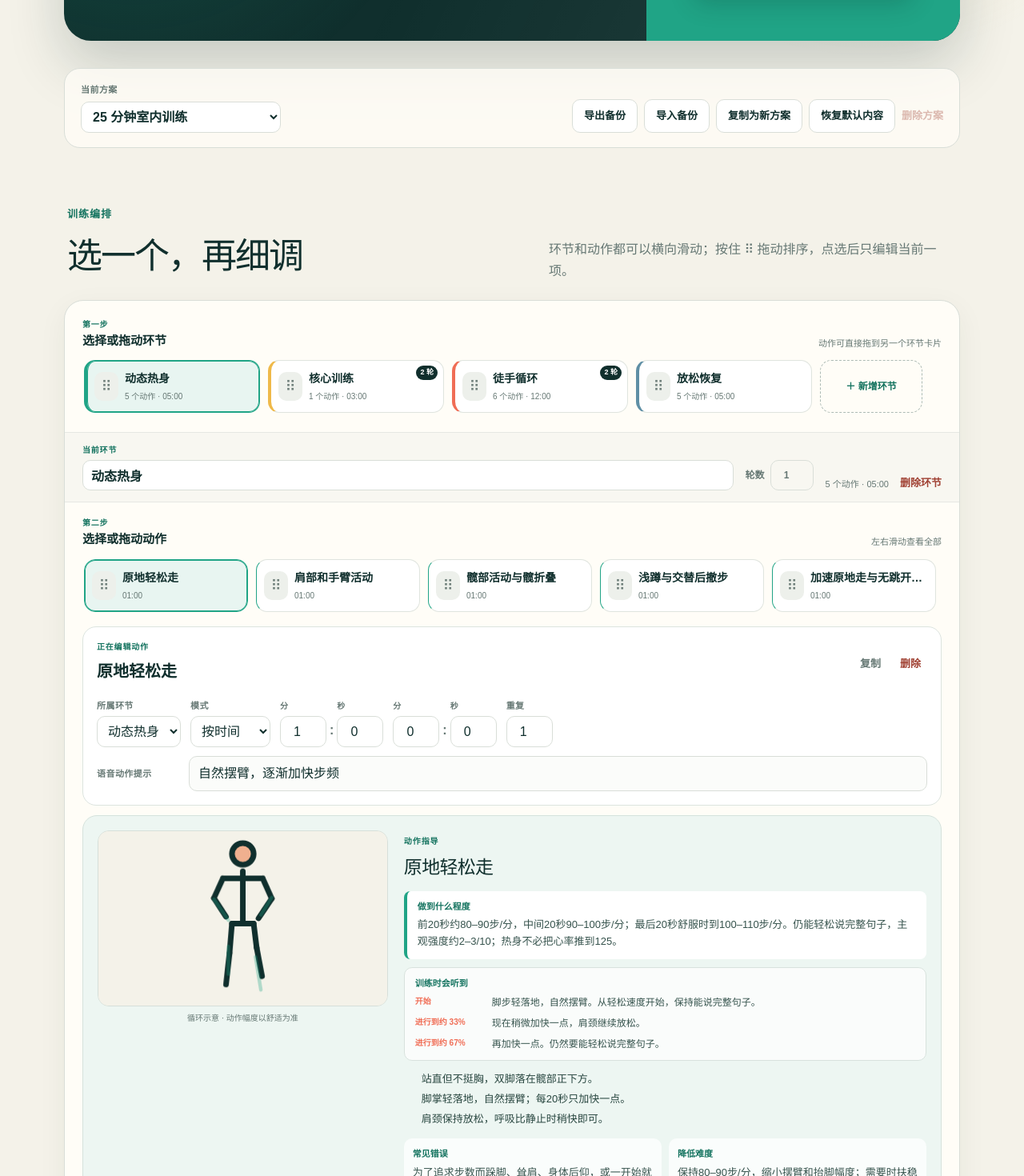
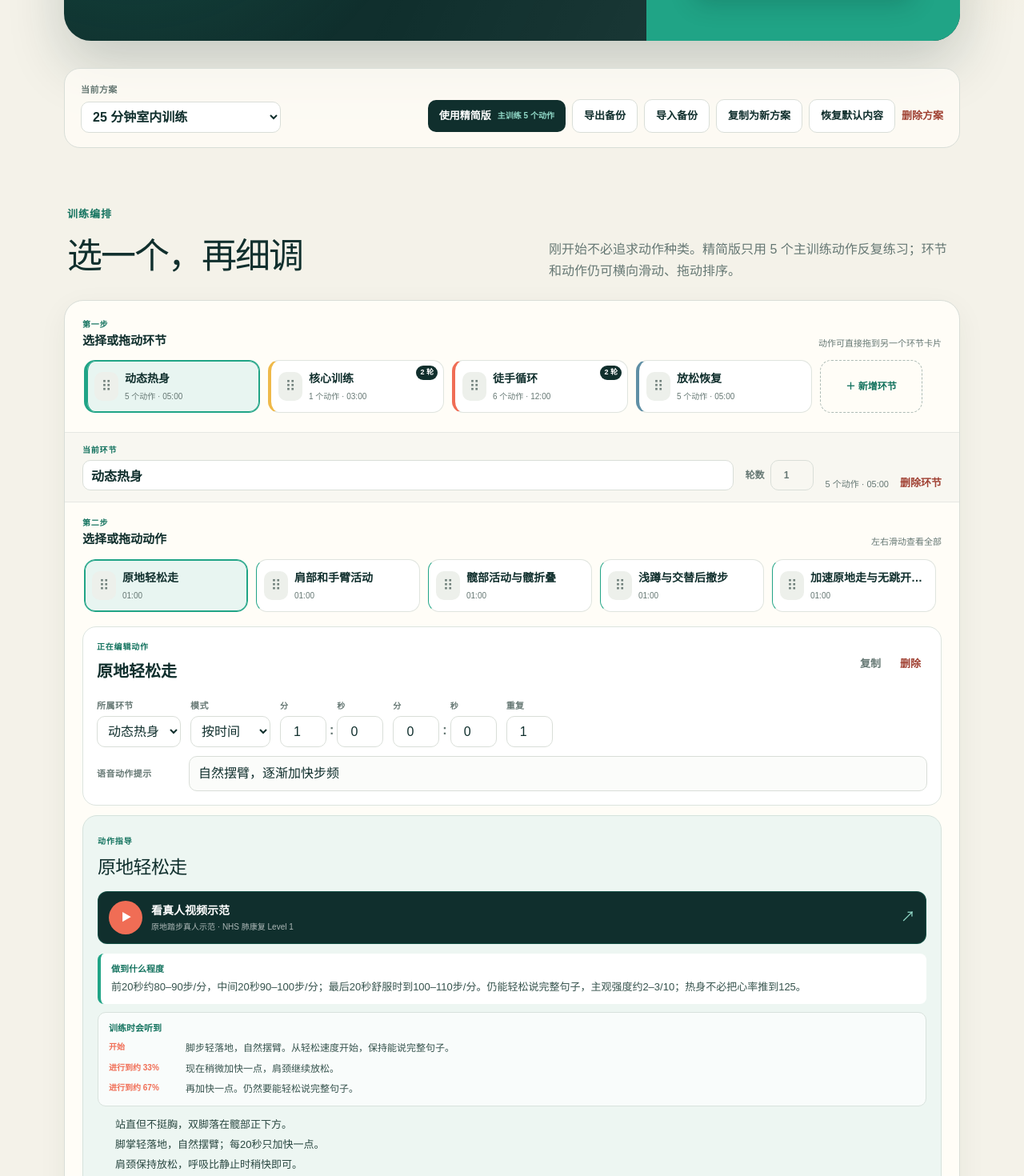
Before and after one commit to urakalee/workout-voice-timer, a Next.js app: page / in a window 1280 px wide. Shown: the part 400-1870 px from the top of the page at 80% size. Built offline with nearby package versions, Linux system fonts and the light colour scheme.

Commit message:
Add simplified workout and video guides

```diff
--- a/app/exercise-guides.ts
+++ b/app/exercise-guides.ts
@@ -24,6 +24,11 @@ export type ExerciseGuide = {
   mistakes: string;
   easier: string;
   visual: MovementVisual;
+  video?: {
+    url: string;
+    label: string;
+    source: string;
+  };
 };
 
 export type TimedVoiceCue = {
@@ -46,6 +51,11 @@ export const EXERCISE_GUIDES: ExerciseGuide[] = [
     mistakes: "为了追求步数而跺脚、耸肩、身体后仰，或一开始就快速抬膝。",
     easier: "保持80–90步/分，缩小摆臂和抬脚幅度；需要时扶稳固桌面。",
     visual: "march",
+    video: {
+      url: "https://vimeo.com/1113270364/ee0024e627",
+      label: "原地踏步真人示范",
+      source: "NHS 肺康复 Level 1",
+    },
   },
   {
     activityId: "warmup-shoulder",
@@ -55,6 +65,11 @@ export const EXERCISE_GUIDES: ExerciseGuide[] = [
     mistakes: "耸肩憋气、快速甩臂，或把手臂硬拉到疼痛角度。",
     easier: "只做小幅肩胛骨后收和向下放松，手臂保持低于肩高。",
     visual: "shoulders",
+    video: {
+      url: "https://vimeo.com/892939507",
+      label: "肩部热身真人示范",
+      source: "NHS Active Against Cancer",
+    },
   },
   {
     activityId: "warmup-hip",
@@ -73,6 +88,11 @@ export const EXERCISE_GUIDES: ExerciseGuide[] = [
     mistakes: "膝盖向内扣、脚跟抬起，或后撤时把重心全部压到后脚。",
     easier: "浅蹲只下10–20厘米；后撤改为原地脚尖轻点，并扶住椅背。",
     visual: "squat-step",
+    video: {
+      url: "https://vimeo.com/1113270462/43799c2d13",
+      label: "坐站／浅蹲入门示范",
+      source: "NHS 肺康复 Level 1",
+    },
   },
   {
     activityId: "warmup-step",
@@ -82,6 +102,11 @@ export const EXERCISE_GUIDES: ExerciseGuide[] = [
     mistakes: "双脚同时离地、落脚过宽、膝盖锁死，或手臂上举导致耸肩。",
     easier: "侧迈距离缩小，手臂只抬到肩高；需要时不加速原地走。",
     visual: "step-jack",
+    video: {
+      url: "https://vimeo.com/1113270505/f891a0f55c",
+      label: "低强度 Star Jack 示范",
+      source: "NHS 肺康复 Level 1",
+    },
   },
   {
     activityId: "core-wheel",
@@ -100,6 +125,11 @@ export const EXERCISE_GUIDES: ExerciseGuide[] = [
     mistakes: "跺脚、屏住呼吸、身体后仰，或膝盖抬得太高导致腰部紧张。",
     easier: "降低膝盖高度和步频，改成脚尖交替点地。",
     visual: "high-knee",
+    video: {
+      url: "https://vimeo.com/1113270364/ee0024e627",
+      label: "原地踏步真人示范",
+      source: "NHS 肺康复 Level 1",
+    },
   },
   {
     activityId: "circuit-squat",
@@ -109,6 +139,11 @@ export const EXERCISE_GUIDES: ExerciseGuide[] = [
     mistakes: "膝盖内扣、脚跟离地、含胸弓腰，或为了下得深而骨盆卷曲。",
     easier: "在身后放稳固椅子，轻触椅面后站起；也可减小下蹲深度。",
     visual: "squat",
+    video: {
+      url: "https://vimeo.com/1113270462/43799c2d13",
+      label: "坐站／深蹲入门示范",
+      source: "NHS 肺康复 Level 1",
+    },
   },
   {
     activityId: "circuit-box",
@@ -118,6 +153,11 @@ export const EXERCISE_GUIDES: ExerciseGuide[] = [
     mistakes: "肘部打直锁死、耸肩、只甩手臂，或转身过大扭到膝盖。",
     easier: "减慢到每秒约1拳，不转髋，只做小幅交替前伸。",
     visual: "boxing",
+    video: {
+      url: "https://vimeo.com/892938979",
+      label: "影子拳真人示范",
+      source: "NHS Active Against Cancer",
+    },
   },
   {
     activityId: "circuit-lunge",
@@ -127,6 +167,11 @@ export const EXERCISE_GUIDES: ExerciseGuide[] = [
     mistakes: "前膝内扣、步幅太窄像走钢丝、身体前扑，或后脚蹬地代替前腿发力。",
     easier: "改成后撤脚尖点地，不下蹲；或扶墙、扶椅背完成。",
     visual: "reverse-lunge",
+    video: {
+      url: "https://vimeo.com/878221901",
+      label: "弓步真人示范",
+      source: "NHS Active Against Cancer",
+    },
   },
   {
     activityId: "circuit-jack",
@@ -136,6 +181,11 @@ export const EXERCISE_GUIDES: ExerciseGuide[] = [
     mistakes: "变成双脚跳跃、侧迈过宽、膝盖向内扣，或双臂上举时耸肩和塌腰。",
     easier: "侧迈缩小为脚尖点地，手臂只抬到胸口或肩高。",
     visual: "step-jack",
+    video: {
+      url: "https://vimeo.com/1113270505/f891a0f55c",
+      label: "低强度 Star Jack 示范",
+      source: "NHS 肺康复 Level 1",
+    },
   },
   {
     activityId: "circuit-push",
@@ -145,6 +195,11 @@ export const EXERCISE_GUIDES: ExerciseGuide[] = [
     mistakes: "塌腰、头先碰墙、肘部完全张成一条横线，或推起时锁死肘部。",
     easier: "双脚向墙靠近；更难则把脚后移，但先保证身体稳定。",
     visual: "wall-pushup",
+    video: {
+      url: "https://vimeo.com/878233753",
+      label: "墙壁俯卧撑真人示范",
+      source: "NHS Active Against Cancer",
+    },
   },
   {
     activityId: "cooldown-walk",
@@ -154,6 +209,11 @@ export const EXERCISE_GUIDES: ExerciseGuide[] = [
     mistakes: "训练结束立刻站死、憋气，或强迫自己做过深过快的呼吸。",
     easier: "扶住稳固物体，以更小的步幅慢慢走。",
     visual: "slow-march",
+    video: {
+      url: "https://vimeo.com/944382875",
+      label: "原地踏步真人示范",
+      source: "NHS Active Against Cancer",
+    },
   },
   {
     activityId: "cooldown-calf",
@@ -163,6 +223,11 @@ export const EXERCISE_GUIDES: ExerciseGuide[] = [
     mistakes: "后脚外八、脚跟抬起、弹振拉伸，或为了更深而塌腰。",
     easier: "缩短前后脚距离，减少身体前倾。",
     visual: "calf-stretch",
+    video: {
+      url: "https://vimeo.com/892941260",
+      label: "小腿拉伸真人示范",
+      source: "NHS Active Against Cancer",
+    },
   },
   {
     activityId: "cooldown-hip",
@@ -172,6 +237,11 @@ export const EXERCISE_GUIDES: ExerciseGuide[] = [
     mistakes: "拉脚把腰拱起、膝盖向外张，或单脚站立摇晃仍坚持。",
     easier: "用毛巾绕住脚踝，或完全改做扶墙后撤步髋前侧拉伸。",
     visual: "quad-stretch",
+    video: {
+      url: "https://vimeo.com/892937049",
+      label: "大腿前侧拉伸真人示范",
+      source: "NHS Active Against Cancer",
+    },
   },
   {
     activityId: "cooldown-chest",
@@ -181,6 +251,11 @@ export const EXERCISE_GUIDES: ExerciseGuide[] = [
     mistakes: "挺胸变成塌腰、耸肩，或把手臂硬拉得过高。",
     easier: "不握手，只做肩胛骨轻轻后收5秒，再放松。",
     visual: "chest-open",
+    video: {
+      url: "https://vimeo.com/893035689",
+      label: "胸部拉伸真人示范",
+      source: "NHS Active Against Cancer",
+    },
   },
   {
     activityId: "cooldown-check",
--- a/app/globals.css
+++ b/app/globals.css
@@ -383,6 +383,26 @@ footer {
   background: #fff;
 }
 
+.simple-plan-button {
+  display: inline-flex;
+  align-items: center;
+  gap: 8px;
+  padding: 10px 14px;
+  border: 0;
+  border-radius: 10px;
+  background: var(--ink);
+  color: #fff;
+  cursor: pointer;
+  font-size: 13px;
+  font-weight: 900;
+}
+
+.simple-plan-button span {
+  color: #92dac9;
+  font-size: 10px;
+  font-weight: 800;
+}
+
 .danger-link {
   color: #a14335;
 }
@@ -760,9 +780,6 @@ footer {
 }
 
 .exercise-guide {
-  display: grid;
-  grid-template-columns: minmax(240px, 0.75fr) minmax(0, 1.35fr);
-  gap: 20px;
   margin-top: 12px;
   padding: 18px;
   border: 1px solid #d5e2dc;
@@ -774,6 +791,7 @@ footer {
   display: grid;
   align-content: start;
   gap: 7px;
+  margin-top: 10px;
 }
 
 .movement-canvas {
@@ -807,6 +825,55 @@ footer {
   margin: 5px 0 12px;
   font-size: 23px;
   letter-spacing: -0.03em;
+}
+
+.video-guide-link {
+  display: grid;
+  grid-template-columns: 42px minmax(0, 1fr) auto;
+  align-items: center;
+  gap: 11px;
+  margin-bottom: 12px;
+  padding: 11px 13px;
+  border: 1px solid rgba(32, 164, 134, 0.28);
+  border-radius: 12px;
+  background: var(--ink);
+  color: #fff;
+  text-decoration: none;
+}
+
+.video-guide-link:hover {
+  background: #16413e;
+}
+
+.video-guide-link > span:nth-child(2) {
+  display: grid;
+  gap: 3px;
+}
+
+.video-guide-link strong {
+  font-size: 14px;
+}
+
+.video-guide-link small {
+  color: rgba(255, 255, 255, 0.66);
+  font-size: 10px;
+  line-height: 1.4;
+}
+
+.video-play {
+  display: grid;
+  width: 42px;
+  height: 42px;
+  place-items: center;
+  padding-left: 2px;
+  border-radius: 50%;
+  background: var(--coral);
+  font-size: 13px;
+}
+
+.external-arrow {
+  color: #92dac9;
+  font-size: 18px;
 }
 
 .guide-target {
@@ -889,6 +956,21 @@ footer {
   padding: 10px 11px;
   border-radius: 10px;
   background: rgba(255, 255, 255, 0.72);
+}
+
+.diagram-details {
+  margin-top: 12px;
+  padding: 10px 12px;
+  border: 1px solid #d8e2dd;
+  border-radius: 10px;
+  background: rgba(255, 255, 255, 0.48);
+}
+
+.diagram-details summary {
+  cursor: pointer;
+  color: var(--mint-dark);
+  font-size: 12px;
+  font-weight: 900;
 }
 
 .guide-sources {
--- a/app/page.tsx
+++ b/app/page.tsx
@@ -163,9 +163,54 @@ function createDefaultRoutine(id = "default-25", name = "25 分钟室内训练")
   };
 }
 
+function createSimpleRoutine(id = "simple-25", name = "精简 25 分钟训练"):
+  Routine {
+  return {
+    id,
+    name,
+    updatedAt: Date.now(),
+    blocks: [
+      {
+        id: "simple-block-warmup",
+        title: "熟悉动作与热身",
+        rounds: 1,
+        activities: [
+          activity("simple-warmup-walk", "原地轻松走", 120, 0, "脚步轻，从慢到稍快"),
+          activity("simple-warmup-squat", "徒手深蹲", 60, 0, "先做浅蹲，动作稳定比深度重要"),
+          activity("simple-warmup-jack", "无跳开合步", 60, 0, "小幅侧迈，始终有一只脚着地"),
+          activity("simple-warmup-push", "墙壁俯卧撑", 60, 0, "先站近一些，身体保持一条直线"),
+        ],
+      },
+      {
+        id: "simple-block-main",
+        title: "五动作循环",
+        rounds: 3,
+        activities: [
+          activity("simple-main-march", "原地快走或交替抬膝", 40, 20, "身体直立，保持还能说短句"),
+          activity("simple-main-squat", "徒手深蹲", 40, 20, "臀部向后下方移动"),
+          activity("simple-main-jack", "无跳开合步", 40, 20, "左右交替侧迈，不要跳"),
+          activity("simple-main-push", "墙壁俯卧撑", 40, 20, "腹部轻收，胸口靠近墙"),
+          activity("simple-main-box", "影子拳", 40, 20, "轻快交替出拳，不要锁肘"),
+        ],
+      },
+      {
+        id: "simple-block-cooldown",
+        title: "放松恢复",
+        rounds: 1,
+        activities: [
+          activity("simple-cooldown-walk", "原地慢走与呼吸", 120, 0, "逐渐放慢脚步，让呼吸平稳"),
+          activity("simple-cooldown-calf", "小腿拉伸", 60, 0, "左右各三十秒"),
+          activity("simple-cooldown-chest", "胸部和肩部放松", 60, 0, "轻柔舒展，不要挺腰"),
+          activity("simple-cooldown-check", "站立呼吸与身体检查", 60, 0, "确认没有头晕胸闷或异常疼痛"),
+        ],
+      },
+    ],
+  };
+}
+
 const DEFAULT_LIBRARY: RoutineLibrary = {
   activeId: "default-25",
-  routines: [createDefaultRoutine()],
+  routines: [createDefaultRoutine(), createSimpleRoutine()],
 };
 
 const DEFAULT_SETTINGS: VoiceSettings = {
@@ -592,13 +637,19 @@ function ExerciseGuidePanel({ guide, player = false }: { guide: ExerciseGuide; p
 
   return (
     <section className={`exercise-guide ${player ? "player-exercise-guide" : ""}`} aria-label={`${guide.activityName}详细指导`}>
-      <div className="guide-visual">
-        <MovementDiagram visual={guide.visual} label={guide.activityName} />
-        <span>循环示意 · 动作幅度以舒适为准</span>
-      </div>
       <div className="guide-copy">
         <span className="guide-kicker">动作指导</span>
         <h3>{guide.activityName}</h3>
+        {guide.video && (
+          <a className="video-guide-link" href={guide.video.url} target="_blank" rel="noreferrer">
+            <span className="video-play" aria-hidden="true">▶</span>
+            <span>
+              <strong>看真人视频示范</strong>
+              <small>{guide.video.label} · {guide.video.source}</small>
+            </span>
+            <span className="external-arrow" aria-hidden="true">↗</span>
+          </a>
+        )}
         <div className="guide-target">
           <strong>做到什么程度</strong>
           <p>{guide.target}</p>
@@ -622,8 +673,16 @@ function ExerciseGuidePanel({ guide, player = false }: { guide: ExerciseGuide; p
           <p><strong>常见错误</strong>{guide.mistakes}</p>
           <p><strong>降低难度</strong>{guide.easier}</p>
         </div>
+        <details className="diagram-details">
+          <summary>查看简图（可选）</summary>
+          <div className="guide-visual">
+            <MovementDiagram visual={guide.visual} label={guide.activityName} />
+            <span>循环示意 · 真人视频和文字说明优先</span>
+          </div>
+        </details>
         {!player && (
           <p className="guide-sources">
+            真人示范仅用于先熟悉动作；训练时以本页的低强度版本为准。<br />
             强度参考：
             <a href="https://www.cdc.gov/physicalactivity/basics/measuring/index.html" target="_blank" rel="noreferrer">CDC 谈话测试</a>
             <span> · </span>
@@ -696,7 +755,12 @@ export default function Home() {
         const storedSettings = localStorage.getItem(SETTINGS_KEY);
         if (storedLibrary) {
           const parsed = JSON.parse(storedLibrary) as RoutineLibrary;
-          if (parsed.routines?.length) setLibrary(parsed);
+          if (parsed.routines?.length) {
+            const hasSimpleRoutine = parsed.routines.some((routine) => routine.id === "simple-25");
+            setLibrary(hasSimpleRoutine
+              ? parsed
+              : { ...parsed, routines: [...parsed.routines, createSimpleRoutine()] });
+          }
         }
         if (storedSettings) setSettings({ ...DEFAULT_SETTINGS, ...JSON.parse(storedSettings) });
       } catch {
@@ -1137,6 +1201,17 @@ export default function Home() {
     setSelectedActivityId(copy.blocks[0]?.activities[0]?.id ?? "");
   };
 
+  const useSimpleRoutine = () => {
+    const existing = library.routines.find((routine) => routine.id === "simple-25");
+    const simpleRoutine = existing ?? createSimpleRoutine();
+    setLibrary((previous) => ({
+      activeId: simpleRoutine.id,
+      routines: existing ? previous.routines : [...previous.routines, simpleRoutine],
+    }));
+    setSelectedBlockId(simpleRoutine.blocks[0]?.id ?? "");
+    setSelectedActivityId(simpleRoutine.blocks[0]?.activities[0]?.id ?? "");
+  };
+
   const deleteRoutine = () => {
     if (library.routines.length <= 1 || !currentRoutine) return;
     if (!window.confirm(`删除“${currentRoutine.name}”？`)) return;
@@ -1150,8 +1225,13 @@ export default function Home() {
   };
 
   const resetRoutine = () => {
-    if (!currentRoutine || !window.confirm("用默认25分钟方案覆盖当前方案？")) return;
-    const replacement = createDefaultRoutine(currentRoutine.id, currentRoutine.name);
+    if (!currentRoutine) return;
+    const isSimpleRoutine = currentRoutine.id === "simple-25";
+    const templateName = isSimpleRoutine ? "精简25分钟方案" : "默认25分钟方案";
+    if (!window.confirm(`用${templateName}覆盖当前方案？`)) return;
+    const replacement = isSimpleRoutine
+      ? createSimpleRoutine(currentRoutine.id, currentRoutine.name)
+      : createDefaultRoutine(currentRoutine.id, currentRoutine.name);
     updateActiveRoutine(() => replacement);
     setSelectedBlockId(replacement.blocks[0].id);
     setSelectedActivityId(replacement.blocks[0].activities[0]?.id ?? "");
@@ -1294,7 +1374,11 @@ export default function Home() {
           </div>
           <div className="summary-meta">
             <span>{currentRoutine?.blocks.length ?? 0} 个环节</span>
-            <span>{calculatedTimeline.filter((event) => event.type === "work").length} 个动作节点</span>
+            <span>
+              {currentRoutine?.id === "simple-25"
+                ? "主训练 5 种动作"
+                : `${calculatedTimeline.filter((event) => event.type === "work").length} 个动作节点`}
+            </span>
           </div>
           <button className="start-button" type="button" onClick={startWorkout} disabled={!calculatedTimeline.length}>
             <span className="play-symbol">▶</span>
@@ -1321,6 +1405,9 @@ export default function Home() {
           </select>
         </label>
         <div className="toolbar-actions">
+          <button className="simple-plan-button" type="button" onClick={useSimpleRoutine}>
+            使用精简版 <span>主训练 5 个动作</span>
+          </button>
           <button className="secondary-button" type="button" onClick={exportBackup}>导出备份</button>
           <button className="secondary-button" type="button" onClick={() => importInputRef.current?.click()}>导入备份</button>
           <input
@@ -1332,7 +1419,9 @@ export default function Home() {
             aria-label="选择训练备份文件"
           />
           <button className="secondary-button" type="button" onClick={addRoutineCopy}>复制为新方案</button>
-          <button className="secondary-button" type="button" onClick={resetRoutine}>恢复默认内容</button>
+          <button className="secondary-button" type="button" onClick={resetRoutine}>
+            {currentRoutine?.id === "simple-25" ? "恢复精简模板" : "恢复默认内容"}
+          </button>
           <button className="danger-link" type="button" onClick={deleteRoutine} disabled={library.routines.length <= 1}>删除方案</button>
         </div>
       </section>
@@ -1342,7 +1431,7 @@ export default function Home() {
           <span className="section-kicker">训练编排</span>
           <h2>选一个，再细调</h2>
         </div>
-        <p>环节和动作都可以横向滑动；按住 ⠿ 拖动排序，点选后只编辑当前一项。</p>
+        <p>刚开始不必追求动作种类。精简版只用 5 个主训练动作反复练习；环节和动作仍可横向滑动、拖动排序。</p>
       </section>
 
       {currentRoutine && (
--- a/package.json
+++ b/package.json
@@ -11,7 +11,7 @@
     "build:github": "vite build --config vite.github.config.ts",
     "start": "WRANGLER_LOG_PATH=.wrangler/wrangler.log vinext start",
     "test": "npm run build && node --test tests/rendered-html.test.mjs",
-    "lint": "eslint . --ignore-pattern dist --ignore-pattern .next",
+    "lint": "eslint . --ignore-pattern dist --ignore-pattern .next --ignore-pattern github-dist",
     "db:generate": "drizzle-kit generate"
   },
   "dependencies": {
```
Also changed, not shown: 1 other file (tests, documents, lock files or other folders).
